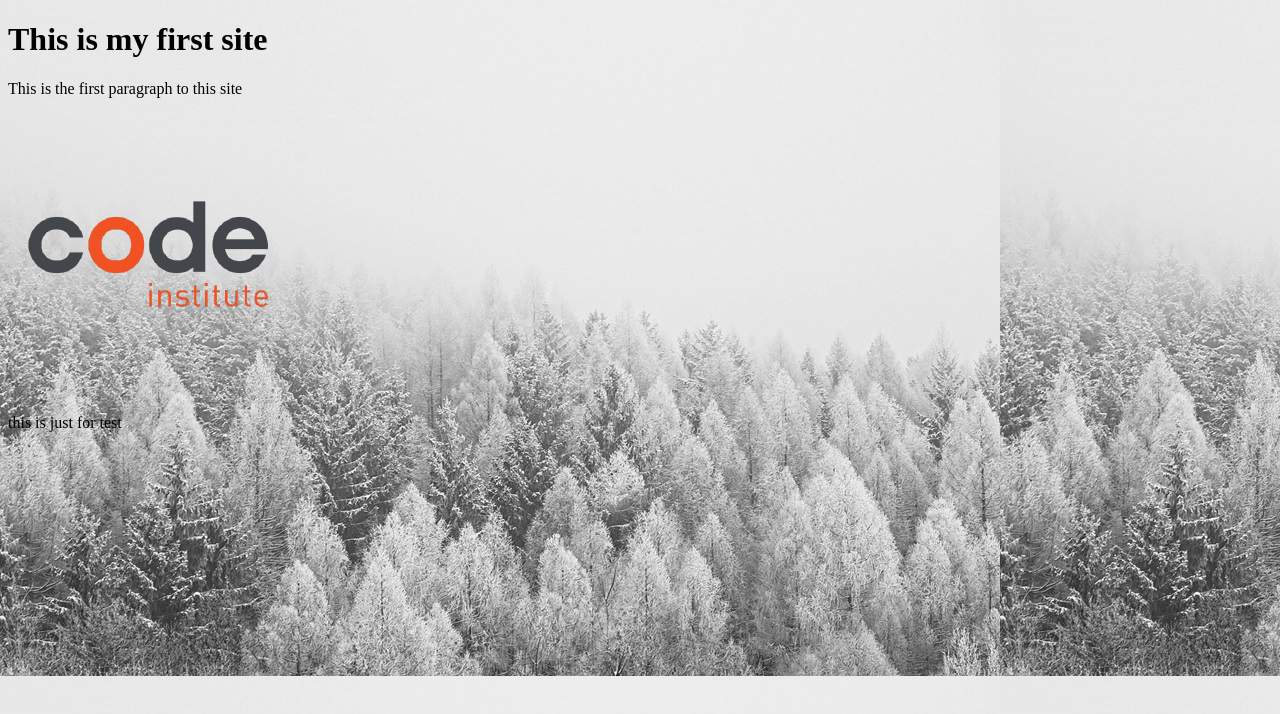
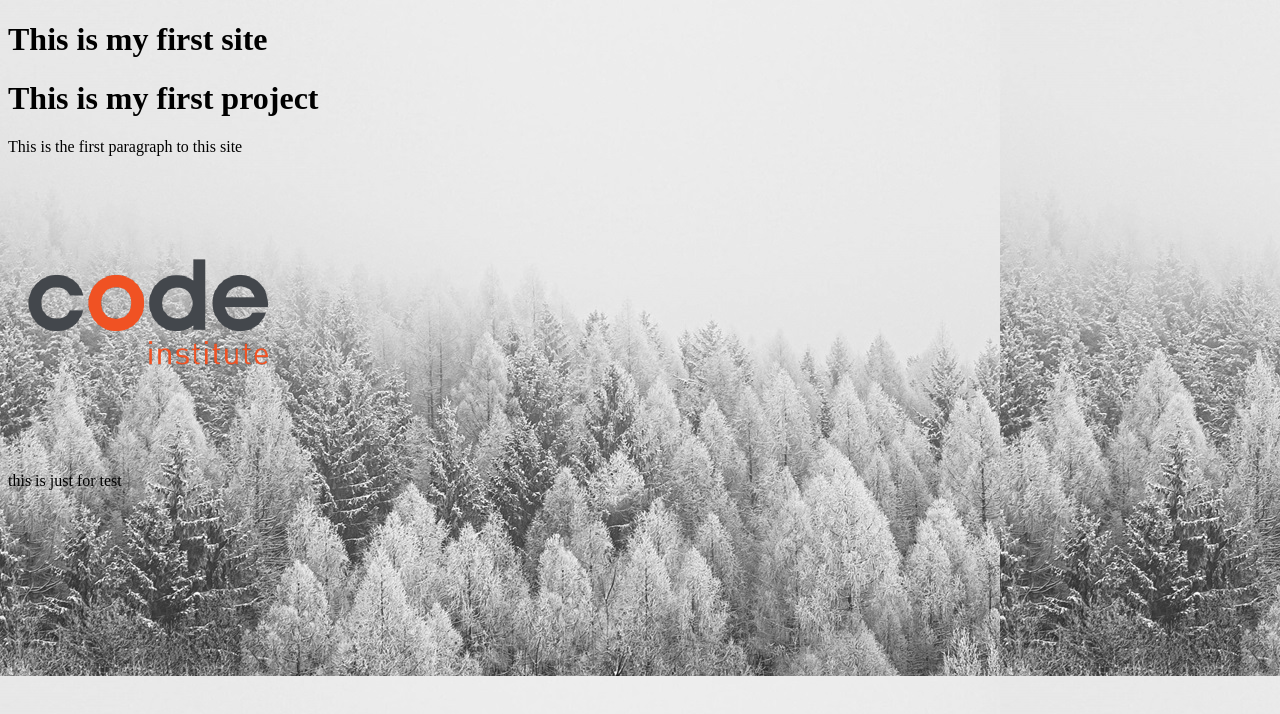
Before and after one commit to yaqubumar/my-first-project, a plain HTML site: page index.html in a window 1280 px wide. Drawn offline with Linux system fonts and the light colour scheme.

Commit message:
add one more header

```diff
--- a/index.html
+++ b/index.html
@@ -8,8 +8,10 @@
 </head>
 <body>
     <h1>This is my first site</h1>
+    <h1>This is my first project</h1>
     <p>This is the first paragraph to this site</p>
     <img src="assets/images/01-02-02_ci-logo.png" alt="code institute logo">
+
 <p>this is just for test</p>
 </body>
 </html>
```
Also changed, not shown: 1 other file.
